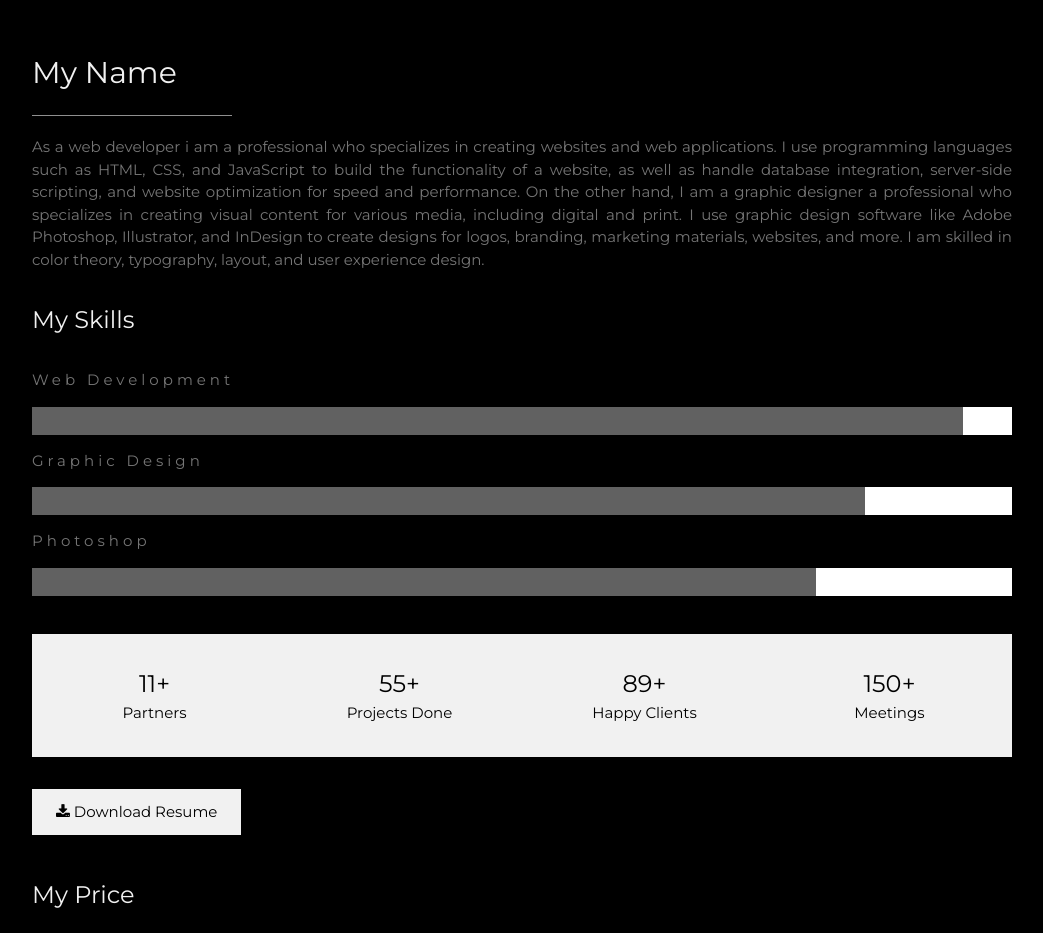
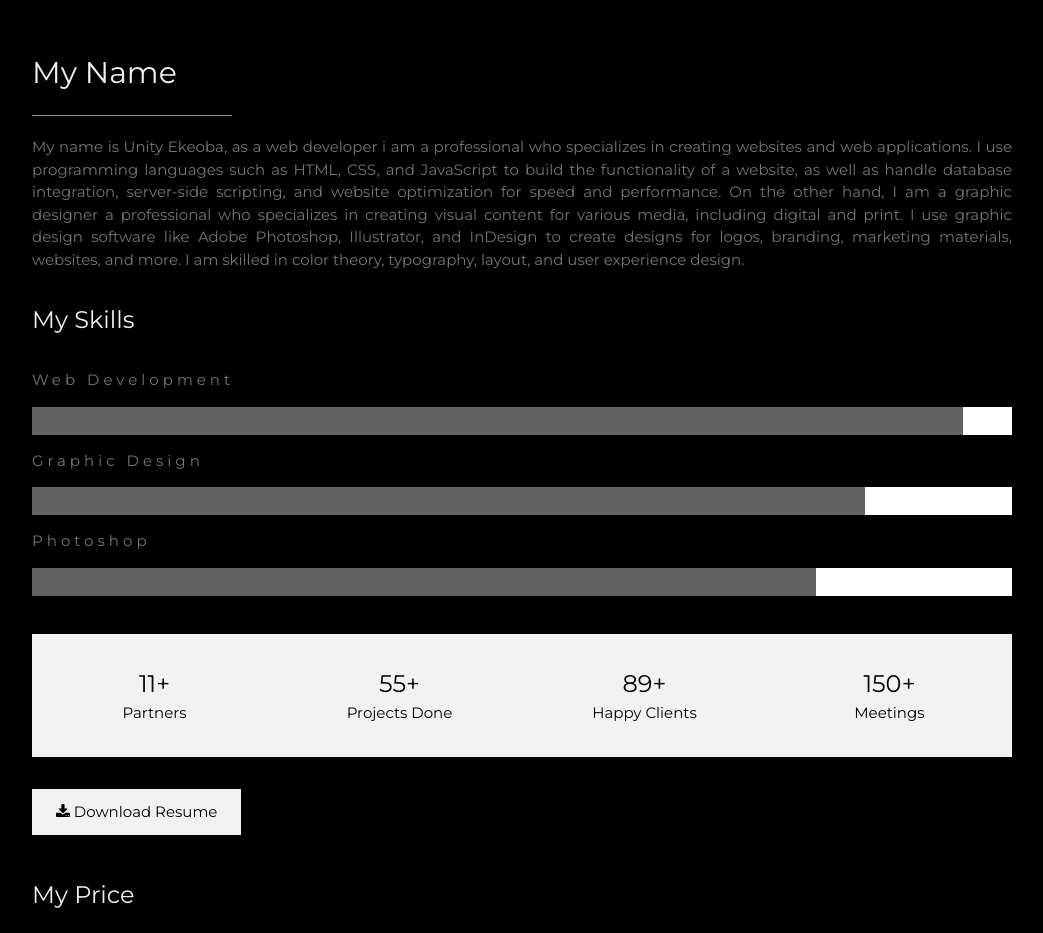
Before and after one commit to kemerald25/Kingemerald, a plain HTML site: page index.html in a window 1280 px wide. Shown: the part 1580-2513 px from the top of the page, without its empty margins (178-1221 px from the left). Drawn offline with Linux system fonts and the light colour scheme.

Commit message:
Changes made

```diff
--- a/index.html
+++ b/index.html
@@ -66,7 +66,7 @@
   <div class="w3-content w3-justify w3-text-grey w3-padding-64" id="about">
     <h2 class="w3-text-light-grey">My Name</h2>
     <hr style="width:200px" class="w3-opacity">
-    <p>As a web developer i am a professional who specializes in creating websites and web applications. I use programming languages such as HTML, CSS, and JavaScript to build the functionality of a website, as well as handle database integration, server-side scripting, and website optimization for speed and performance.
+    <p>My name is Unity Ekeoba, as a web developer i am a professional who specializes in creating websites and web applications. I use programming languages such as HTML, CSS, and JavaScript to build the functionality of a website, as well as handle database integration, server-side scripting, and website optimization for speed and performance.
 
         On the other hand, I am a graphic designer a professional who specializes in creating visual content for various media, including digital and print. I use graphic design software like Adobe Photoshop, Illustrator, and InDesign to create designs for logos, branding, marketing materials, websites, and more. I am skilled in color theory, typography, layout, and user experience design.
     </p>
```
